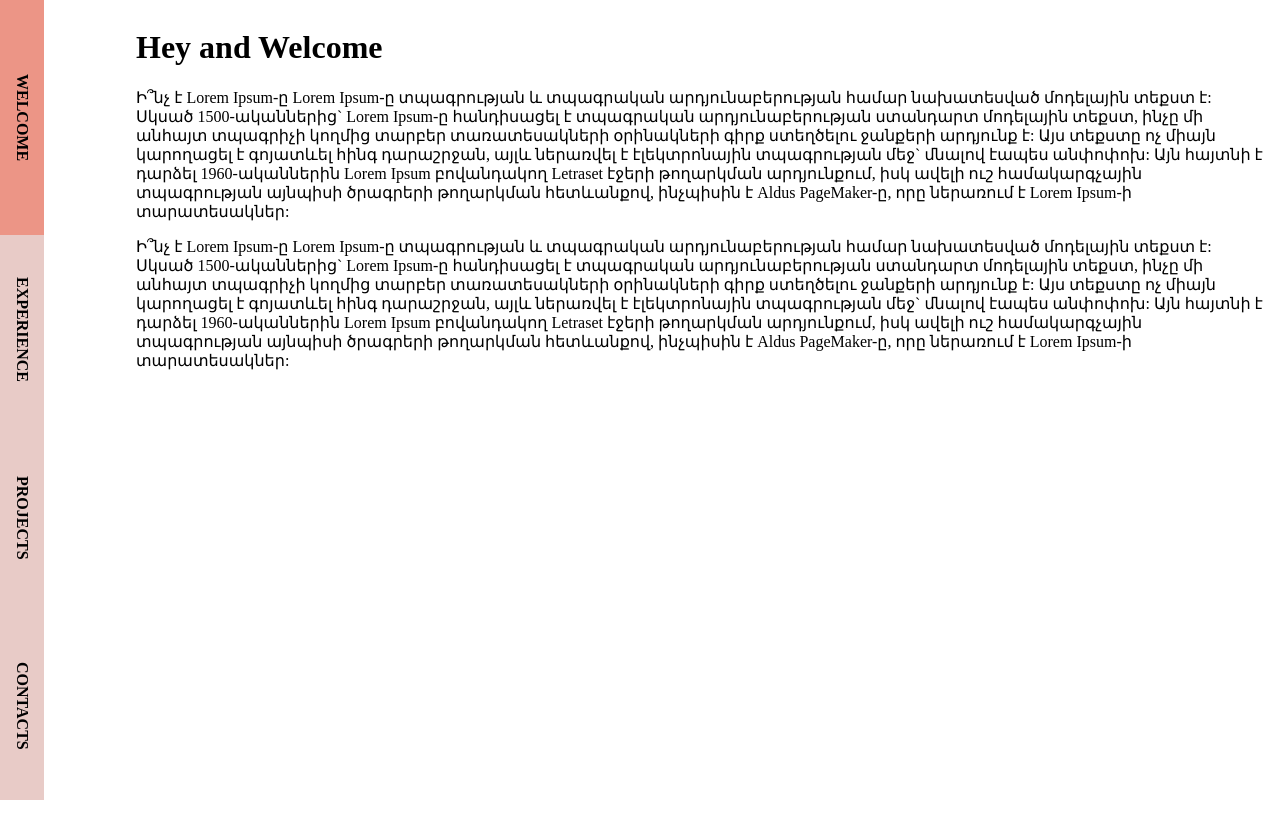
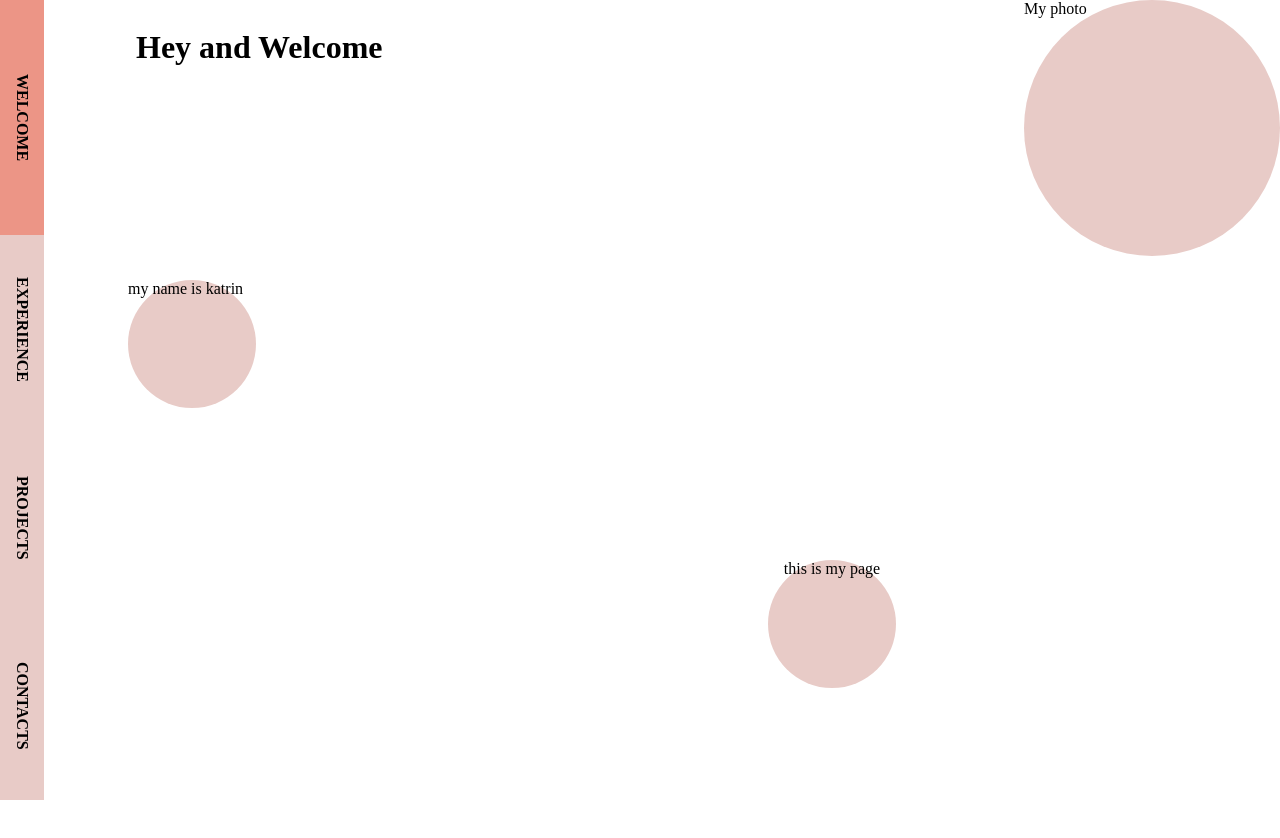
Before and after one commit to AlimovaKatrin/CV-app, a React (Create React App) app: page /welcome in a window 1280 px wide. Shown: the top 838 px of the page. Before the commit the page ends 800 px from the top, so only its background shows below. Built offline with nearby package versions, Linux system fonts and the light colour scheme; a web font is replaced by a local one.

Commit message:
scroll for welcome page

```diff
--- a/src/components/Nav-bar/Nav-bar.module.scss
+++ b/src/components/Nav-bar/Nav-bar.module.scss
@@ -30,6 +30,7 @@
 
 .navElement {
   flex-basis: 35%;
+  flex-grow: 1;
   background-color: #e8cbc7;
   transition: all 0.5s ease-in-out;
 }
--- a/src/pages/Welcome-page/Welcome-page.js
+++ b/src/pages/Welcome-page/Welcome-page.js
@@ -1,28 +1,28 @@
+import style from './Welcome.module.scss';
+import { useEffect } from 'react';
+
 function WelcomePage ( props ) {
+    const scrollHandler = (e) => {
+        console.log('scroll',e);
+    };
+
+    useEffect(() => {
+        window.addEventListener('scroll', scrollHandler);
+        return () => window.removeEventListener('scroll', scrollHandler);
+    }, []);
 
     return (
-        <div>
+        <div className={style.welcomeContainer}>
             <h1>Hey and Welcome</h1>
-            <p>
-                Ի՞նչ է Lorem Ipsum-ը
-                Lorem Ipsum-ը տպագրության և տպագրական արդյունաբերության համար նախատեսված մոդելային տեքստ է: Սկսած
-                1500-ականներից` Lorem Ipsum-ը հանդիսացել է տպագրական արդյունաբերության ստանդարտ մոդելային տեքստ, ինչը մի
-                անհայտ տպագրիչի կողմից տարբեր տառատեսակների օրինակների գիրք ստեղծելու ջանքերի արդյունք է: Այս տեքստը ոչ
-                միայն կարողացել է գոյատևել հինգ դարաշրջան, այլև ներառվել է էլեկտրոնային տպագրության մեջ` մնալով էապես
-                անփոփոխ: Այն հայտնի է դարձել 1960-ականներին Lorem Ipsum բովանդակող Letraset էջերի թողարկման արդյունքում,
-                իսկ ավելի ուշ համակարգչային տպագրության այնպիսի ծրագրերի թողարկման հետևանքով, ինչպիսին է Aldus
-                PageMaker-ը, որը ներառում է Lorem Ipsum-ի տարատեսակներ:
-            </p>
-            <p>
-                Ի՞նչ է Lorem Ipsum-ը
-                Lorem Ipsum-ը տպագրության և տպագրական արդյունաբերության համար նախատեսված մոդելային տեքստ է: Սկսած
-                1500-ականներից` Lorem Ipsum-ը հանդիսացել է տպագրական արդյունաբերության ստանդարտ մոդելային տեքստ, ինչը մի
-                անհայտ տպագրիչի կողմից տարբեր տառատեսակների օրինակների գիրք ստեղծելու ջանքերի արդյունք է: Այս տեքստը ոչ
-                միայն կարողացել է գոյատևել հինգ դարաշրջան, այլև ներառվել է էլեկտրոնային տպագրության մեջ` մնալով էապես
-                անփոփոխ: Այն հայտնի է դարձել 1960-ականներին Lorem Ipsum բովանդակող Letraset էջերի թողարկման արդյունքում,
-                իսկ ավելի ուշ համակարգչային տպագրության այնպիսի ծրագրերի թողարկման հետևանքով, ինչպիսին է Aldus
-                PageMaker-ը, որը ներառում է Lorem Ipsum-ի տարատեսակներ:
-            </p>
+            <div className={style.circleOne}>
+                My photo
+            </div>
+            <div className={style.circleTwo}>
+                my name is katrin
+            </div>
+            <div className={style.circleThree}>
+                this is my page
+            </div>
         </div>
     );
 }
--- /dev/null
+++ b/src/pages/Welcome-page/Welcome.module.scss
@@ -0,0 +1,50 @@
+@media only screen and (min-width: 600px) {
+  body {
+    //overflow: hidden;
+  }
+  .welcomeContainer {
+    width: 1000px;
+    height: 2000px;
+    position: relative;
+  }
+  .circleOne {
+    width: 20vw;
+    height: 20vw;
+    border-radius: 50%;
+    background-color: #e8cbc7;
+    position: fixed;
+    top: 0;
+    right: 0;
+
+  }
+
+  .circleTwo {
+    width: 10vw;
+    height: 10vw;
+    border-radius: 50%;
+    background-color: #e8cbc7;
+    position: fixed;
+    top: 35%;
+    left: 10vw;
+  }
+
+  .circleThree {
+    width: 10vw;
+    height: 10vw;
+    border-radius: 50%;
+    background-color: #e8cbc7;
+    position: fixed;
+    top: 70%;
+    right: 30%;
+    text-align: center;
+  }
+
+}
+
+@media only screen and (max-width: 600px) {
+  .navContainer {
+    //width: 13vw;
+    //left: 0;
+    //top:0
+  }
+}
```
